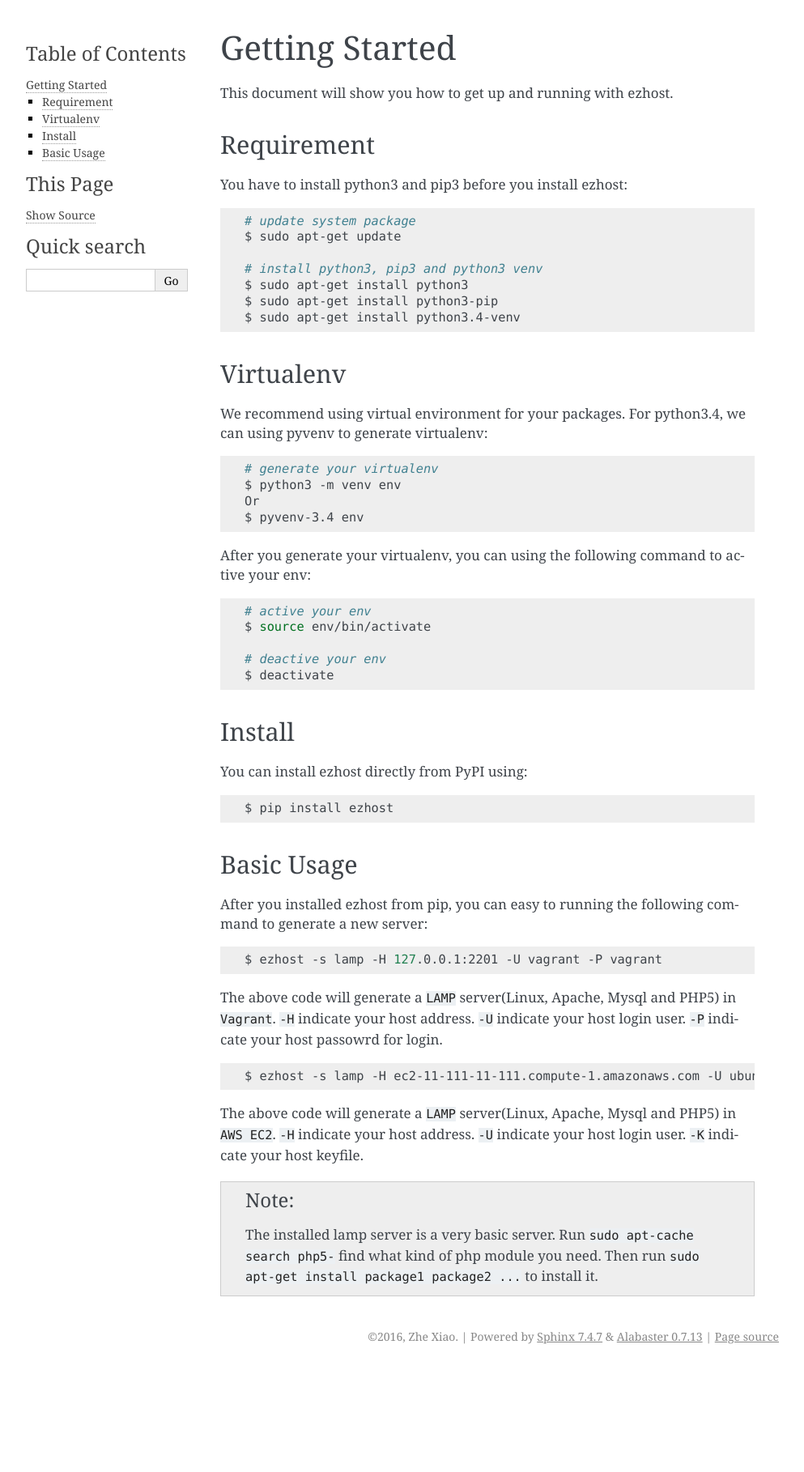
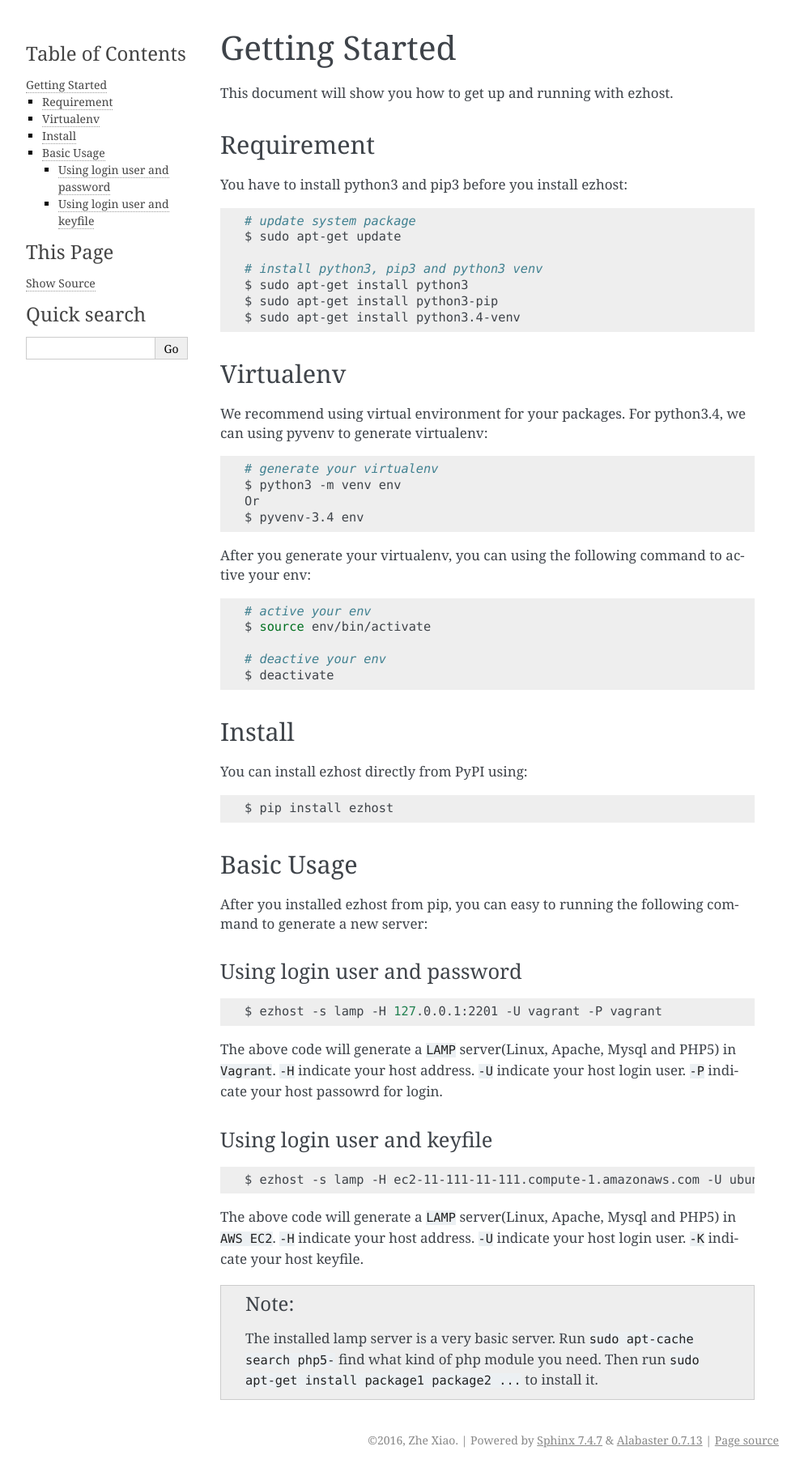
Before and after one commit to zhexiao/ezhost, a Sphinx documentation site: the page built from docs/getting_started.rst, in a window 1280 px wide. Shown: the whole page at 81% size, without its empty margins (148-1141 px from the left). Built offline with Sphinx 7.4.7, drawn with Linux system fonts in a browser that asks for light colours; pages that are not in the unit, such as notebooks, are missing from menus; before the commit the page ends 1690 px from its top, so only the background shows below that.

Commit message:
Update getting_started.rst

```diff
--- a/docs/getting_started.rst
+++ b/docs/getting_started.rst
@@ -58,12 +58,17 @@ Basic Usage
 
 After you installed ezhost from pip, you can easy to running the following command to generate a new server:
 
+Using login user and password
+~~~~~~
+
 .. code-block:: bash
 
    $ ezhost -s lamp -H 127.0.0.1:2201 -U vagrant -P vagrant
 
 The above code will generate a ``LAMP`` server(Linux, Apache, Mysql and PHP5) in ``Vagrant``. ``-H`` indicate your host address. ``-U`` indicate your host login user. ``-P`` indicate your host passowrd for login.
 
+Using login user and keyfile
+~~~~~~
 
 .. code-block:: bash
 
```
